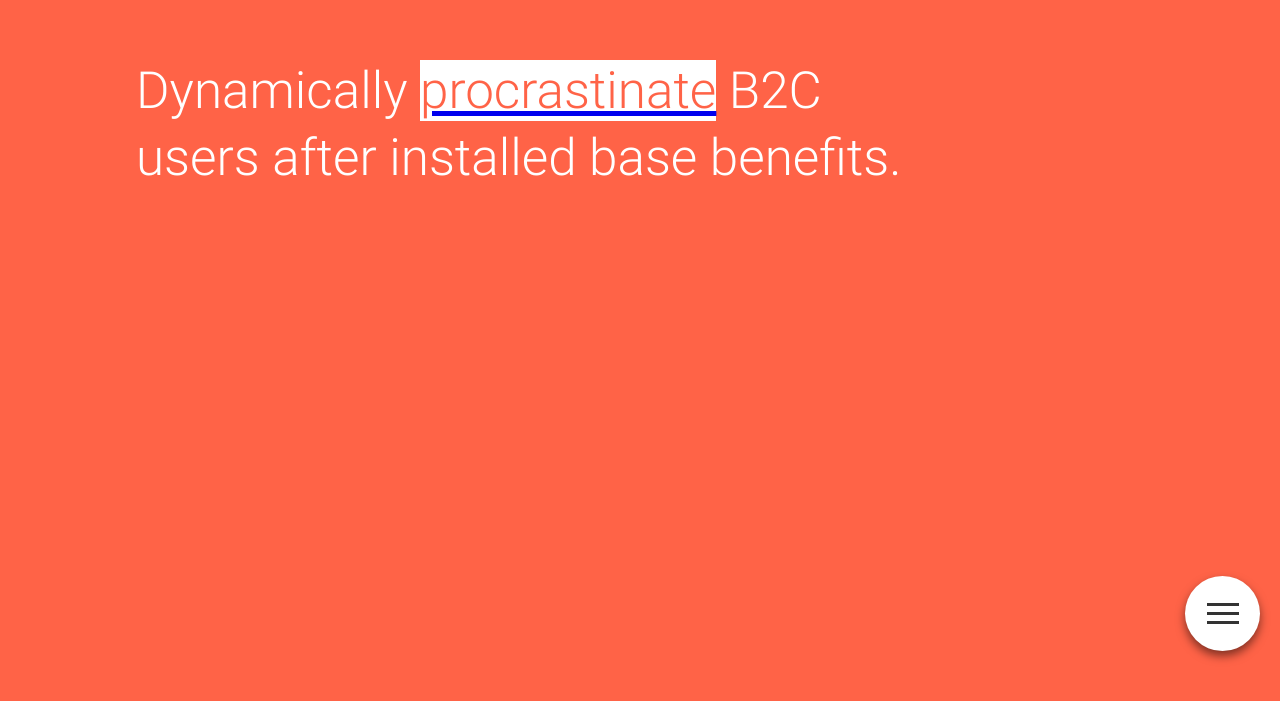
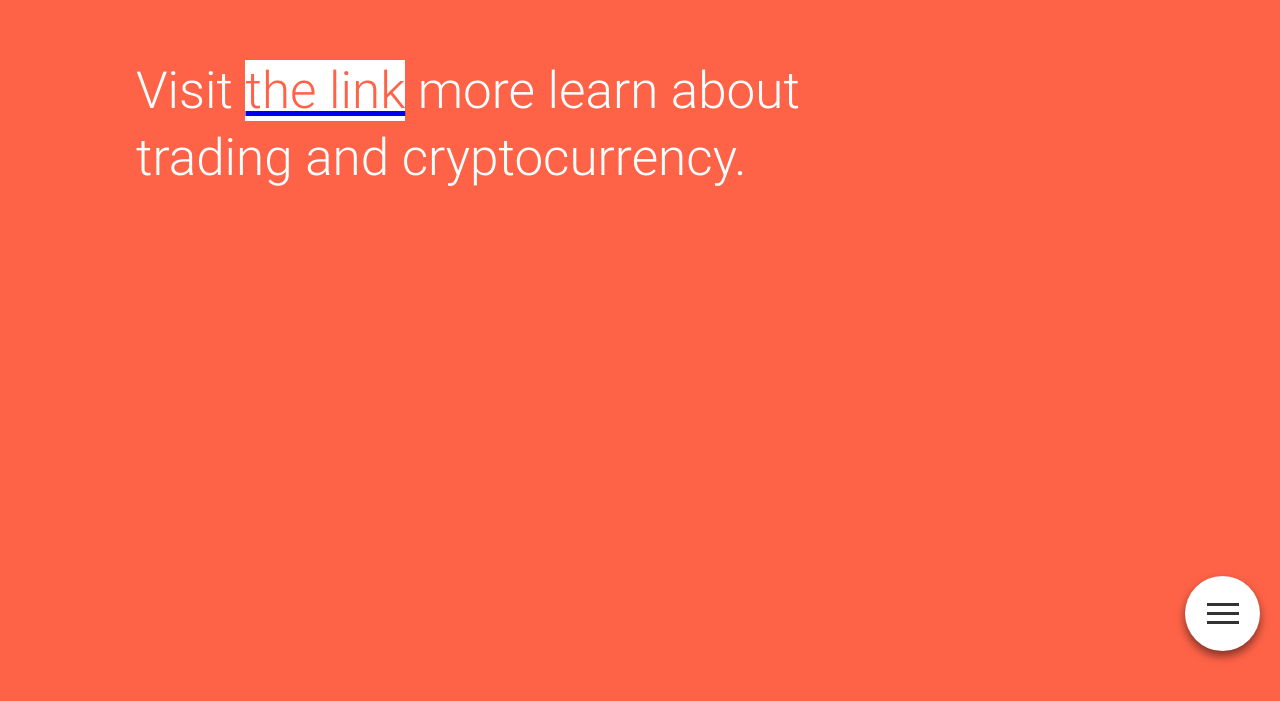
Before and after one commit to jeannyetal/daodle, a plain HTML site: page index.html in a window 1280 px wide. Shown: the part 129-830 px from the top of the page. Drawn offline with Linux system fonts and the light colour scheme.

Commit message:
Update index.html

```diff
--- a/index.html
+++ b/index.html
@@ -21,8 +21,8 @@
 </div>
 
 <main>
-  <p>Dynamically     <a href="https://investormoney.com/">
-    <span class="highlight">procrastinate</span></a> B2C users after installed base benefits.</p>
+  <p>Visit     <a href="https://investormoney.com/">
+    <span class="highlight">the link</span></a> more learn about trading and cryptocurrency.</p>
 </main>
   </body>
 </html>
```
